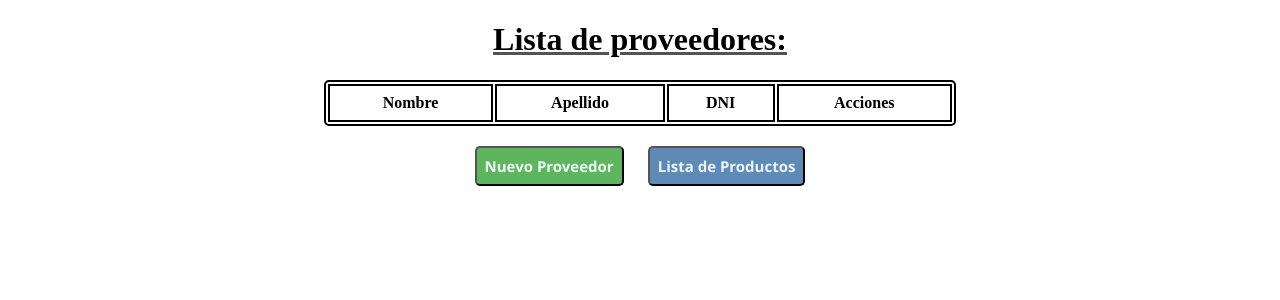
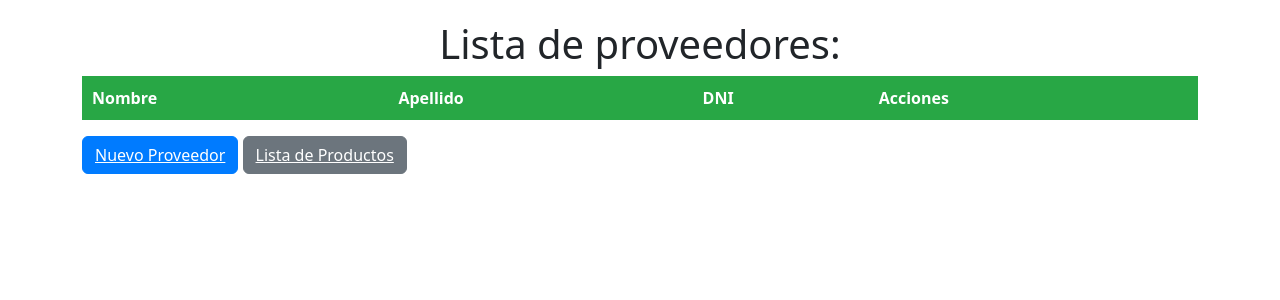
Before and after one commit to Silviatandil/tpFinalAlkemy, a Django app: page /delete/ in a window 1280 px wide. Shown: the top 300 px of the page. Run offline with Django 5.2, Linux system fonts and the light colour scheme; data that the repository does not hold is empty.

Commit message:
CSS hecho con Bootstraps. Version de Entrega

```diff
--- a/tpintegrador/static/css/provedores.css
+++ /dev/null
@@ -1,105 +0,0 @@
-h1{
-    text-align: center;
-    font-style:inherit ;
-    text-decoration:underline rgba(11, 11, 11, 0.7);
-}
-
-table {
-    width: 50%;
-    margin: 0 auto;
-    border: 2px solid black;
-    border-radius: 5px;
-    text-align: center;
-}
-th, td {
-    padding: 8px;
-    border: 2px solid black;
-
-}
-th{
-    text-align: center;
-}
-td{
-    text-align: left;
-}
-
-
-
-tr:hover {
-    background-color: #ddd;
-
-}
-
-#crear{
-    padding-left: 50px;
-}
-
-.botones {
-    display: block;
-    text-align: center;
-    margin-top: 20px;
-
-}
-
-.boton_crear{
-padding: 0.5rem;
-border-radius: 5px;
-background-color: rgb(93, 181, 93);
-margin-right: 10px;
-
-}
-
-.boton_crear a{
-    text-decoration: none;
-    font-weight: bold;
-    color: rgb(237, 251, 246);
-    font-size: 15px;
-    font-family: 'Segoe UI', Tahoma, Geneva, Verdana, sans-serif;
-}
-
-.boton_producto{
-    padding: 0.5rem;
-    border-radius: 5px;
-    background-color: rgb(93, 139, 181);
-    margin-left: 10px;
-}
-
-.boton_producto a{
-    text-decoration: none;
-    font-weight: bold;
-    color: rgb(237, 243, 251);
-    font-size: 15px;
-    font-family: 'Segoe UI', Tahoma, Geneva, Verdana, sans-serif;
-}
-.accion{
-
-    display: flex;
-}
-.botonEliminar{
-    background-color: rgb(174, 51, 51);
-    color: white;
-    border: none;
-    padding: 0.5rem;
-    border-radius: 5px;
-    font-family: 'Segoe UI', Tahoma, Geneva, Verdana, sans-serif;
-    font-weight: bold;
-}
-
-.botonEditar{
-    background-color: rgb(234, 229, 73);
-    color: black;
-    border: none;
-    padding: 0.5rem;
-    margin-right: 2rem;
-    border-radius: 5px;
-    font-family: 'Segoe UI', Tahoma, Geneva, Verdana, sans-serif;
-    font-weight: bold;
-}
-
-td form {
-    display: block;
-    margin-bottom: 10px; /* Ajusta el valor según el espacio deseado entre los botones */
-}
-td{
-    font-family: 'Franklin Gothic Medium', 'Arial Narrow', Arial, sans-serif;
-}
--- a/trabajofinal/templates/lista_proveedores.html
+++ b/trabajofinal/templates/lista_proveedores.html
@@ -4,12 +4,56 @@
 <head>
     <meta charset="UTF-8">
     <meta name="viewport" content="width=device-width, initial-scale=1.0">
-    <link rel="stylesheet"  href="{% static 'css/provedores.css' %}">
+    <!-- Enlaces a los archivos CSS de Bootstrap -->
+    <link href="https://cdn.jsdelivr.net/npm/bootstrap@5.3.0-alpha1/dist/css/bootstrap.min.css" rel="stylesheet">
     <title>Lista de Proveedores</title>
+    <style>
+        /* Estilos personalizados */
+        .tabla-container {
+            margin-top: 20px;
+        }
+
+        .tabla-container table {
+            border: 2px solid #28a745;
+        }
+
+        .tabla-container thead th {
+            background-color: #28a745;
+            color: white;
+        }
+
+        .boton_crear {
+            background-color: #007bff;
+            border-color: #007bff;
+            color: white;
+        }
+
+        .boton_crear:hover {
+            background-color: #0056b3;
+            border-color: #0056b3;
+        }
+
+        .boton_producto {
+            background-color: #6c757d;
+            border-color: #6c757d;
+            color: white;
+        }
+
+        .boton_producto:hover {
+            background-color: #5a6268;
+            border-color: #545b62;
+        }
+
+
+        .accion {
+            display: flex;
+        }
+    </style>
 </head>
 <body>
-    <h1>Lista de proveedores:</h1>
-    <table>
+    <div class="container tabla-container">
+        <h1 class="text-center">Lista de proveedores:</h1>
+        <table class="table">
             <thead>
                 <tr>
                     <th>Nombre</th>
@@ -27,11 +71,11 @@
                     <td class="accion">
                         <form method="post" action="{% url 'update_proveedor' proveedor.id %}">
                             {% csrf_token %}
-                        <button type="submit" class="botonEditar">Editar</button>
+                            <button type="submit" class="btn btn-primary">Editar</button>
                         </form>
                         <form method="post" action="{% url 'borrarProveedor' proveedor.id %}">
                             {% csrf_token %}
-                        <button type="submit" class="botonEliminar">Eliminar</button>
+                            <button type="submit" class="btn btn-danger">Eliminar</button>
                         </form>
                     </td>
                 </tr>
@@ -39,9 +83,9 @@
             </tbody>
         </table>
         <div class="botones">
-        <button class="boton_crear"><a href="{% url 'crear_proveedor' %}">Nuevo Proveedor</a></button>
-    <button class="boton_producto"><a href="{% url 'mostrar_productos' %}">Lista de Productos</a></button>
+            <button class="btn btn-primary boton_crear"><a href="{% url 'crear_proveedor' %}" style="color: white;">Nuevo Proveedor</a></button>
+            <button class="btn btn-secondary boton_producto"><a href="{% url 'mostrar_productos' %}" style="color: white;">Lista de Productos</a></button>
         </div>
-
+    </div>
 </body>
 </html>
```
Also changed, not shown: tpintegrador/static/css/formulario.css (deleted, +0 -58 lines), tpintegrador/static/css/producto.css (deleted, +0 -34 lines), trabajofinal/templates/crear_producto.html (+27 -12 lines), trabajofinal/templates/crear_proveedor.html (+23 -7 lines), trabajofinal/templates/lista_producto.html (+29 -8 lines), trabajofinal/templates/update_producto.html (+32 -7 lines), trabajofinal/templates/update_proveedor.html (+29 -7 lines), db.sqlite3. Lines whose indentation alone changed are shown as unchanged.
